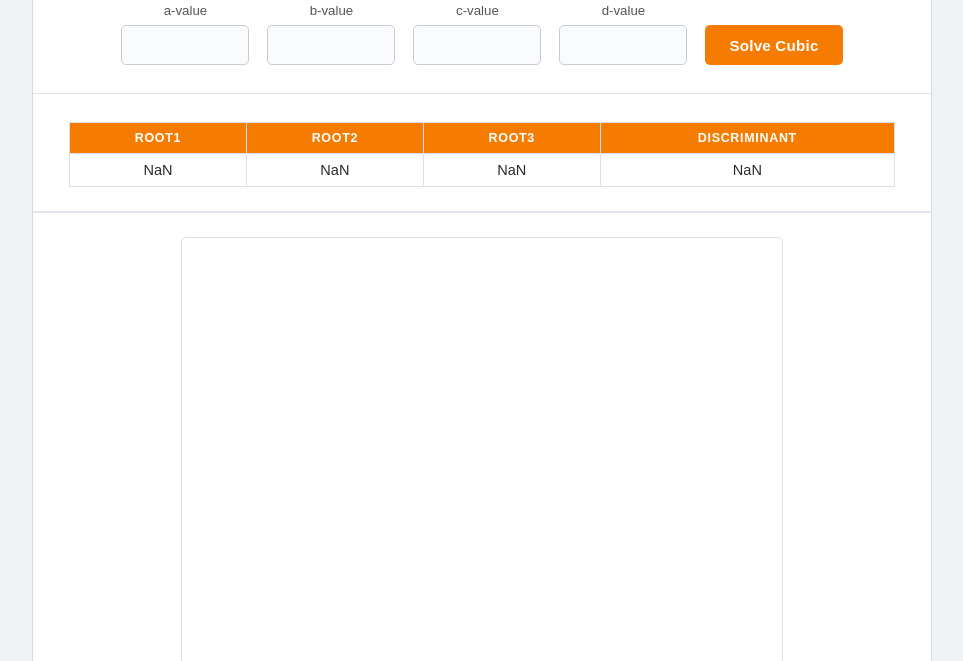
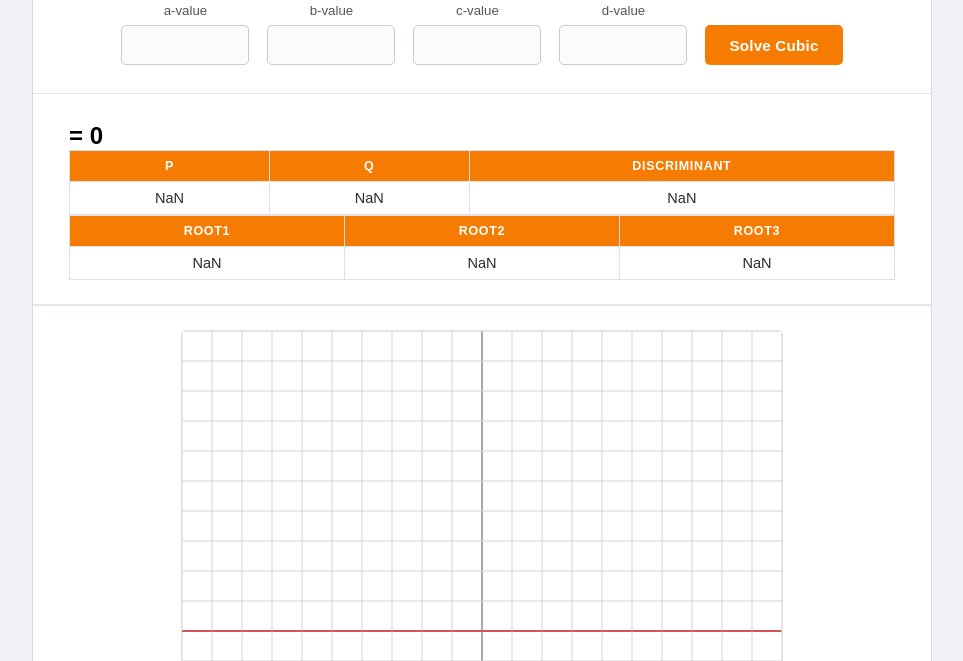
Before and after one commit to chung45678/ics4u-assignment2, a website built with Vite: page index.html in a window 1280 px wide. Both pictures are taken after a click on the button "Solve Cubic". Shown: the part 139-800 px from the top of the page, without its empty margins (158-1121 px from the left). Built offline with nearby package versions, Linux system fonts and the light colour scheme.

Commit message:
finished graphing

```diff
--- a/index.html
+++ b/index.html
@@ -1,4 +1,5 @@
 <body>
+
   <div id="calculator">
     <section id="cubic-solver">
       <h2>Cubic Solver</h2>
@@ -10,18 +11,31 @@
     </section>
 
     <section id="result">
+      <h2 id="equation"></h2>
+      <table>
+        <tr>
+          <th>p</th>
+          <th>q</th>
+          <th>discriminant</th>
+        </tr>
+        <tr>
+          <td id="p"></td>
+          <td id="q"></td>
+          <th id="discriminant"></th>
+
+        </tr>
+      </table>
       <table>
         <tr>
           <th>root1</th>
           <th>root2</th>
           <th>root3</th>
-          <th>discriminant</th>
+
         </tr>
         <tr>
           <td id="root1"></td>
           <td id="root2"></td>
           <td id="root3"></td>
-          <th id="discriminant"></th>
         </tr>
       </table>
     </section>
--- a/src/main.ts
+++ b/src/main.ts
@@ -5,6 +5,29 @@ import "./style.css"
   const b = Number((document.getElementById("b-value") as HTMLInputElement).value);
   const c = Number((document.getElementById("c-value") as HTMLInputElement).value);
   const d = Number((document.getElementById("d-value") as HTMLInputElement).value);
+
+  const equationParts: string[] = [];
+
+  if (a !== 0) equationParts.push(`${a === 1 ? "" : a}x³`);
+
+  if (b !== 0) {
+    if (b === 1) equationParts.push("+ x²");
+    else if (b === -1) equationParts.push("- x²");
+    else equationParts.push(`${b > 0 ? "+" : "-"} ${Math.abs(b)}x²`);
+  }
+
+  if (c !== 0) {
+    if (c === 1) equationParts.push("+ x");
+    else if (c === -1) equationParts.push("- x");
+    else equationParts.push(`${c > 0 ? "+" : "-"} ${Math.abs(c)}x`);
+  }
+
+  if (d !== 0) {
+    equationParts.push(`${d > 0 ? "+" : "-"} ${Math.abs(d)}`);
+  }
+
+(document.getElementById("equation") as HTMLInputElement).textContent =
+  equationParts.join(" ") + " = 0";
 
   let p = (3 * a * c - b**2) / (3 * a**2);
   let q = ((27 * a * a * d) - (9*a*b*c) + (2*b**3)) / (27*a**3);
@@ -17,7 +40,6 @@ import "./style.css"
   let root1: number | string;
   let root2: number | string;
   let root3: number | string;
-
 
   if (discriminant < 0) {
     const roots: Array<number> = trigonometricMethod(a, b, p, q);
@@ -47,11 +69,15 @@ import "./style.css"
 
 const fmt = (r: number | string) =>
   typeof r === "number" ? r.toFixed(2) : r;
-
+(document.getElementById("p") as HTMLTableCellElement).textContent = fmt(p);
+(document.getElementById("q") as HTMLTableCellElement).textContent = fmt(q);
 (document.getElementById("root1") as HTMLTableCellElement).textContent = fmt(root1);
 (document.getElementById("root2") as HTMLTableCellElement).textContent = fmt(root2);
 (document.getElementById("root3") as HTMLTableCellElement).textContent = fmt(root3);
 (document.getElementById("discriminant") as HTMLTableCellElement).textContent = fmt(discriminant);
+
+const realRoots = [root1, root2, root3].filter(r => typeof r === "number") as number[];
+drawGraph(a, b, c, d, realRoots);
 
 })
 
@@ -79,3 +105,85 @@ function cardanosMethod(a: number, b: number, p : number, q: number) {
     )
 
 }
+
+function drawGraph(a: number, b: number, c: number, d: number, roots: number[]): void {
+  const minX: number = -10;
+  const maxX: number = 10;
+  const minY: number = -10;
+  const maxY: number = 10;
+
+  const canvas = document.getElementById("graph") as HTMLCanvasElement;
+  const ctx = canvas.getContext("2d");
+
+  if (!ctx) return;
+
+  const scaleX: number = canvas.width / (maxX - minX);
+  const scaleY: number = canvas.height / (maxY - minY);
+
+  ctx.clearRect(0, 0, canvas.width, canvas.height);
+
+  // Draw axes
+  ctx.strokeStyle = "black";
+  ctx.beginPath();
+  ctx.moveTo(0, canvas.height / 2);
+  ctx.lineTo(canvas.width, canvas.height / 2);
+  ctx.moveTo(canvas.width / 2, 0);
+  ctx.lineTo(canvas.width / 2, canvas.height);
+  ctx.stroke();
+
+  // Draw vertical grid lines
+  ctx.strokeStyle = "lightGray";
+  for (let x = minX; x <= maxX; x++) {
+    const pixelX = (x - minX) * scaleX;
+    ctx.beginPath();
+    ctx.moveTo(pixelX, 0);
+    ctx.lineTo(pixelX, canvas.height);
+    ctx.stroke();
+  }
+
+  // Draw horizontal grid lines
+  for (let y = minY; y <= maxY; y++) {
+    const pixelY = canvas.height - (y - minY) * scaleY;
+    ctx.beginPath();
+    ctx.moveTo(0, pixelY);
+    ctx.lineTo(canvas.width, pixelY);
+    ctx.stroke();
+  }
+
+  // Draw cubic function
+  ctx.strokeStyle = "red";
+  ctx.beginPath();
+
+  let isFirstPoint = true;
+
+  for (let i = 0; i < canvas.width; i++) {
+    const x = minX + i / scaleX;
+    const y = a * x ** 3 + b * x ** 2 + c * x + d;
+    const canvasY = canvas.height / 2 - y * scaleY;
+
+    if (isFirstPoint) {
+      ctx.moveTo(i, canvasY);
+      isFirstPoint = false;
+    } else {
+      ctx.lineTo(i, canvasY);
+    }
+  }
+
+  ctx.stroke();
+
+  // Draw roots
+  ctx.fillStyle = "blue";
+  console.log(roots);
+
+  for (let i = 0; i < 3; i++) {
+    const r = roots[i];
+    if (!isFinite(r)) continue;
+
+    const pixelX = (r - minX) * scaleX;
+    const pixelY = canvas.height / 2;
+
+    ctx.beginPath();
+    ctx.arc(pixelX, pixelY, 5, 0, Math.PI * 2);
+    ctx.fill();
+  }
+}
```
